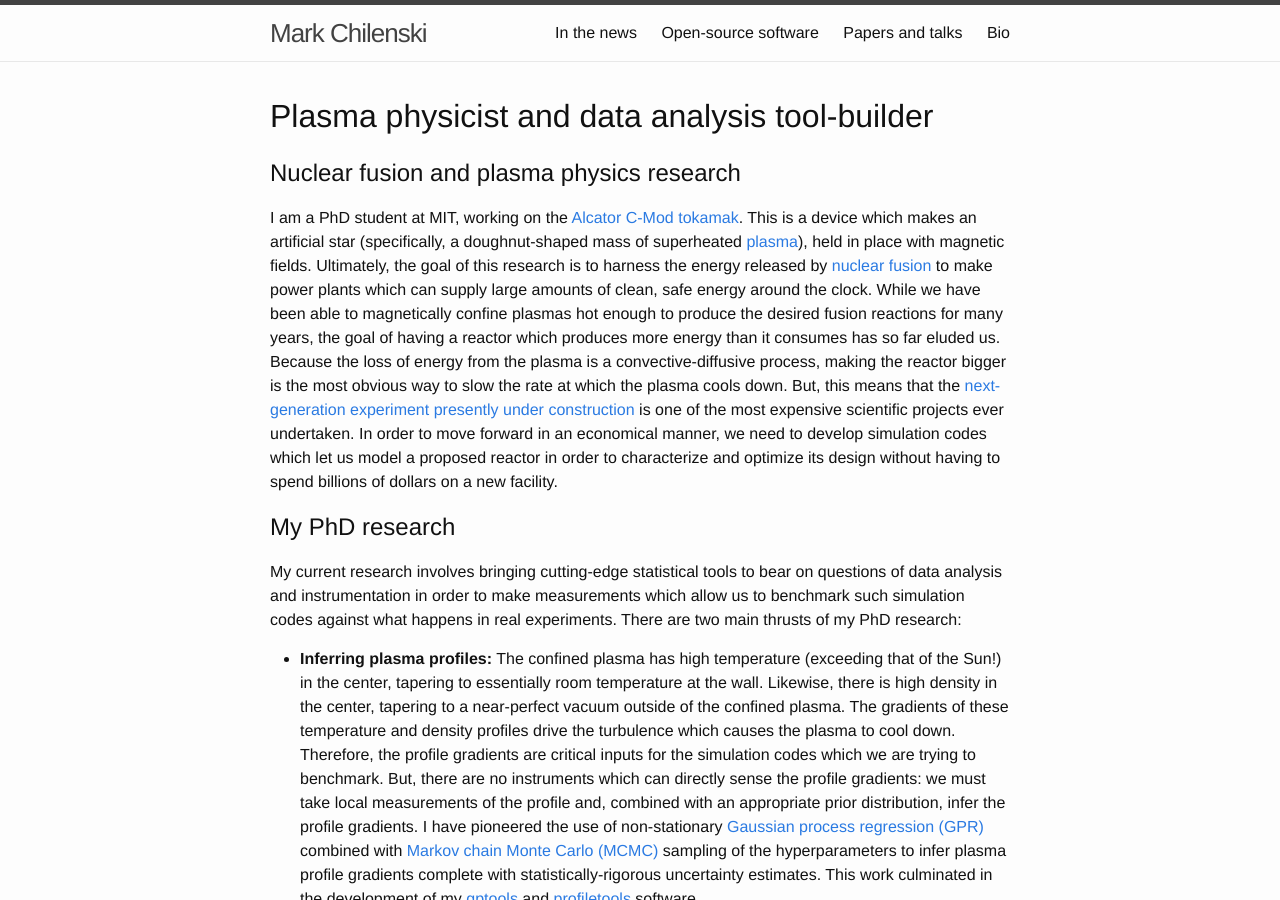
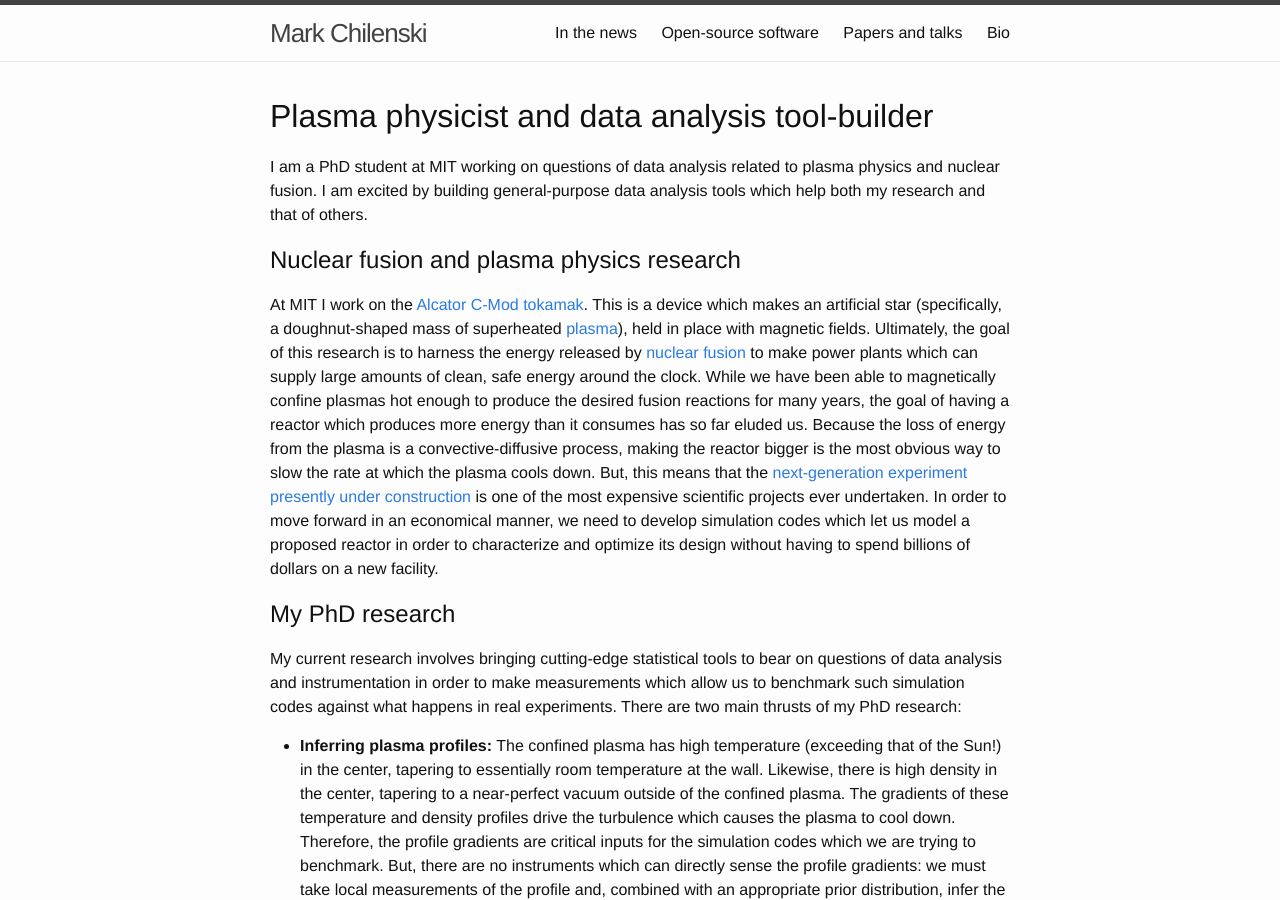
Before and after one commit to markchil/markchil.github.io, a Jekyll site: the page built from index.html, in a window 1280 px wide and 900 px high. Built offline with Jekyll 4.4.1, drawn with Linux system fonts in a browser that asks for light colours; nearby versions of some CDN libraries.

Commit message:
Add headline to bio.

```diff
--- a/index.html
+++ b/index.html
@@ -6,8 +6,10 @@ title: Bio
 <div class="blurb">
 
     <h1>Plasma physicist and data analysis tool-builder</h1>
+    <p>I am a PhD student at MIT working on questions of data analysis related to plasma physics and nuclear fusion. I am excited by building general-purpose data analysis tools which help both my research and that of others.</p>
+
     <h2>Nuclear fusion and plasma physics research</h2>
-    <p>I am a PhD student at MIT, working on the <a href="https://www.psfc.mit.edu/research/topics/alcator-c-mod-tokamak">Alcator C-Mod tokamak</a>. This is a device which makes an artificial star (specifically, a doughnut-shaped mass of superheated <a href="https://en.wikipedia.org/wiki/Plasma_(physics)">plasma</a>), held in place with magnetic fields. Ultimately, the goal of this research is to harness the energy released by <a href="https://en.wikipedia.org/wiki/Nuclear_fusion">nuclear fusion</a> to make power plants which can supply large amounts of clean, safe energy around the clock. While we have been able to magnetically confine plasmas hot enough to produce the desired fusion reactions for many years, the goal of having a reactor which produces more energy than it consumes has so far eluded us. Because the loss of energy from the plasma is a convective-diffusive process, making the reactor bigger is the most obvious way to slow the rate at which the plasma cools down. But, this means that the <a href="https://en.wikipedia.org/wiki/ITER">next-generation experiment presently under construction</a> is one of the most expensive scientific projects ever undertaken. In order to move forward in an economical manner, we need to develop simulation codes which let us model a proposed reactor in order to characterize and optimize its design without having to spend billions of dollars on a new facility.</p>
+    <p>At MIT I work on the <a href="https://www.psfc.mit.edu/research/topics/alcator-c-mod-tokamak">Alcator C-Mod tokamak</a>. This is a device which makes an artificial star (specifically, a doughnut-shaped mass of superheated <a href="https://en.wikipedia.org/wiki/Plasma_(physics)">plasma</a>), held in place with magnetic fields. Ultimately, the goal of this research is to harness the energy released by <a href="https://en.wikipedia.org/wiki/Nuclear_fusion">nuclear fusion</a> to make power plants which can supply large amounts of clean, safe energy around the clock. While we have been able to magnetically confine plasmas hot enough to produce the desired fusion reactions for many years, the goal of having a reactor which produces more energy than it consumes has so far eluded us. Because the loss of energy from the plasma is a convective-diffusive process, making the reactor bigger is the most obvious way to slow the rate at which the plasma cools down. But, this means that the <a href="https://en.wikipedia.org/wiki/ITER">next-generation experiment presently under construction</a> is one of the most expensive scientific projects ever undertaken. In order to move forward in an economical manner, we need to develop simulation codes which let us model a proposed reactor in order to characterize and optimize its design without having to spend billions of dollars on a new facility.</p>
 
     <h2>My PhD research</h2>
     <p>My current research involves bringing cutting-edge statistical tools to bear on questions of data analysis and instrumentation in order to make measurements which allow us to benchmark such simulation codes against what happens in real experiments. There are two main thrusts of my PhD research:</p>
```
